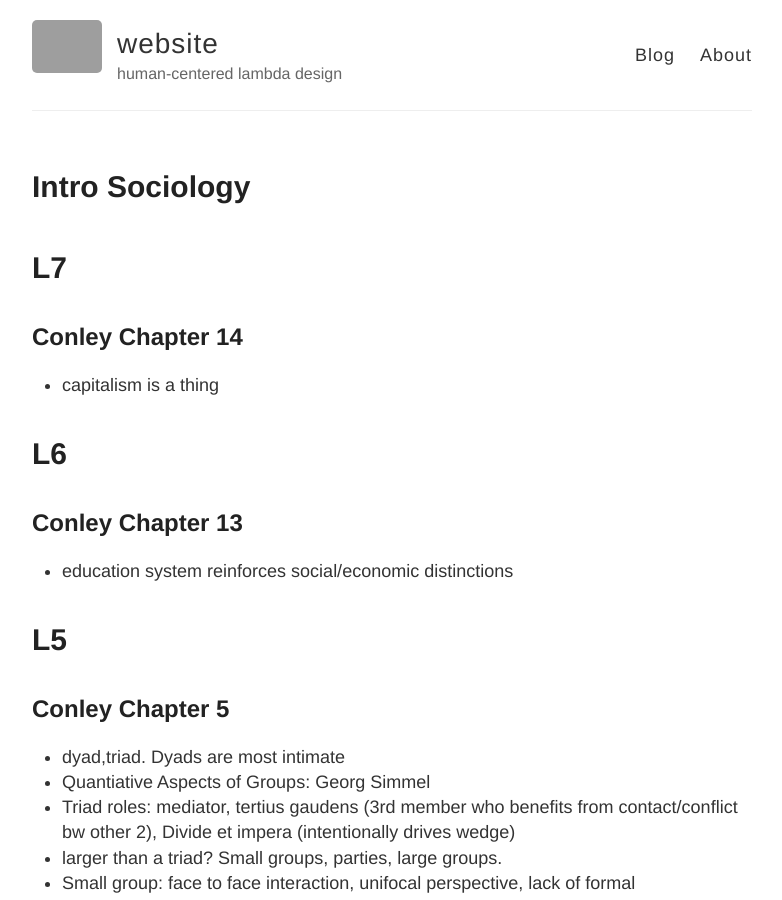
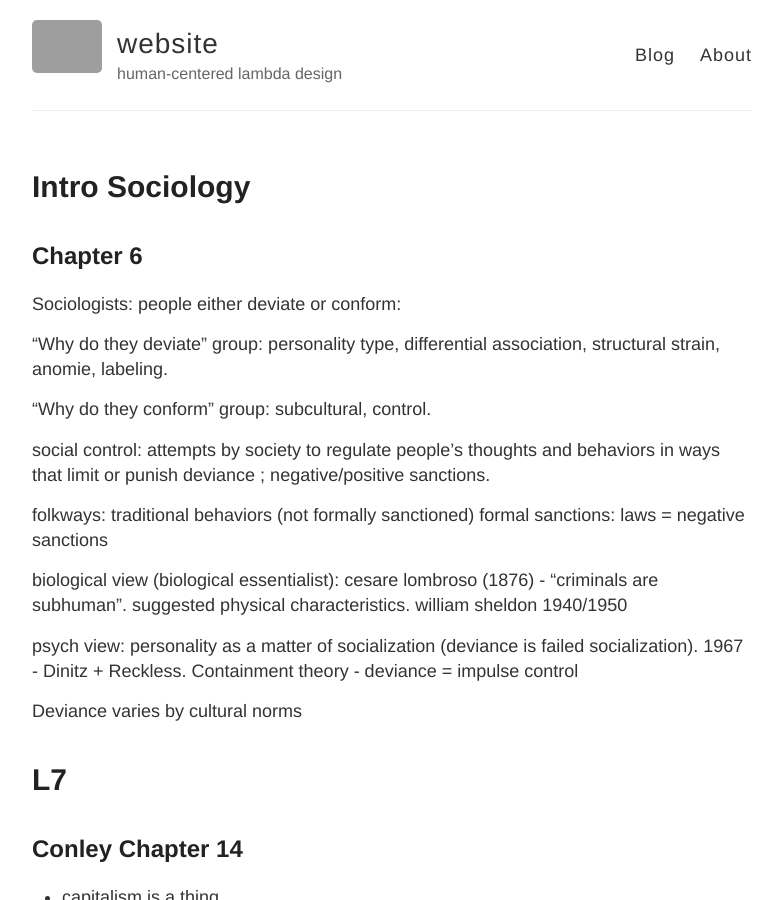
Before and after one commit to RONNCC/ronncc.github, a Jekyll site: the page built from _posts/2019-02-18-intro-sociology.md, in a window 1280 px wide and 900 px high. Shown: the whole window, without its empty margins (248-1030 px from the left). Built offline with Jekyll 4.4.1, drawn with Linux system fonts in a browser that asks for light colours; our own code applies the rules of GitHub Pages for plain Markdown files; comment, search, counter and statistics services are not loaded; grey boxes are pictures that could not be loaded.

Commit message:
Update 2019-02-18-intro-sociology.md

```diff
--- a/_posts/2019-02-18-intro-sociology.md
+++ b/_posts/2019-02-18-intro-sociology.md
@@ -3,6 +3,28 @@ published: true
 categories:
   - Class
 ---
+## Chapter 6
+
+Sociologists: people either deviate or conform:
+
+"Why do they deviate" group: personality type, differential association, structural strain, anomie, labeling.
+
+"Why do they conform" group: subcultural, control.
+
+social control: attempts by society to regulate people's thoughts and behaviors in ways that limit or punish deviance ; negative/positive sanctions.
+
+folkways: traditional behaviors (not formally sanctioned)
+formal sanctions: laws = negative sanctions
+
+biological view (biological essentialist): cesare lombroso (1876) - "criminals are subhuman". suggested physical characteristics. william sheldon 1940/1950
+
+psych view: personality as a matter of socialization (deviance is failed socialization). 1967 - Dinitz + Reckless. Containment theory - deviance = impulse control
+
+Deviance varies by cultural norms
+
+
+
+
 # L7
 
 ## Conley Chapter 14
```
